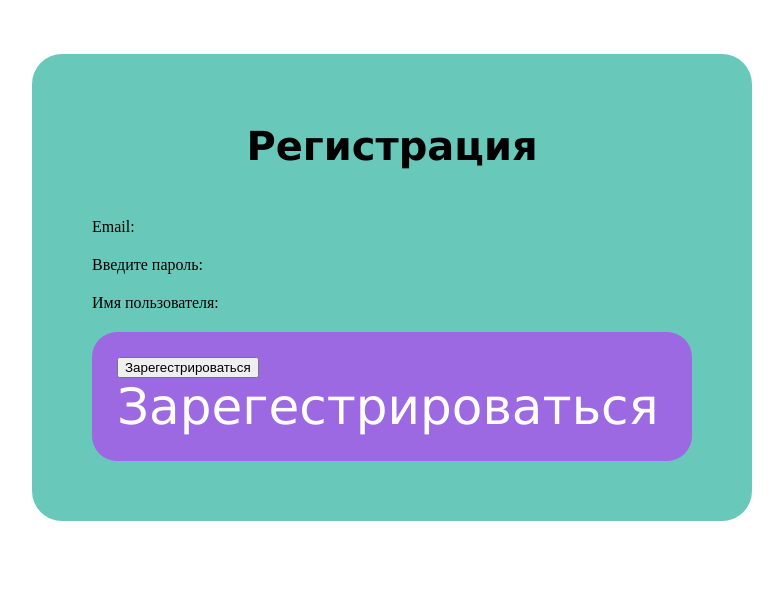
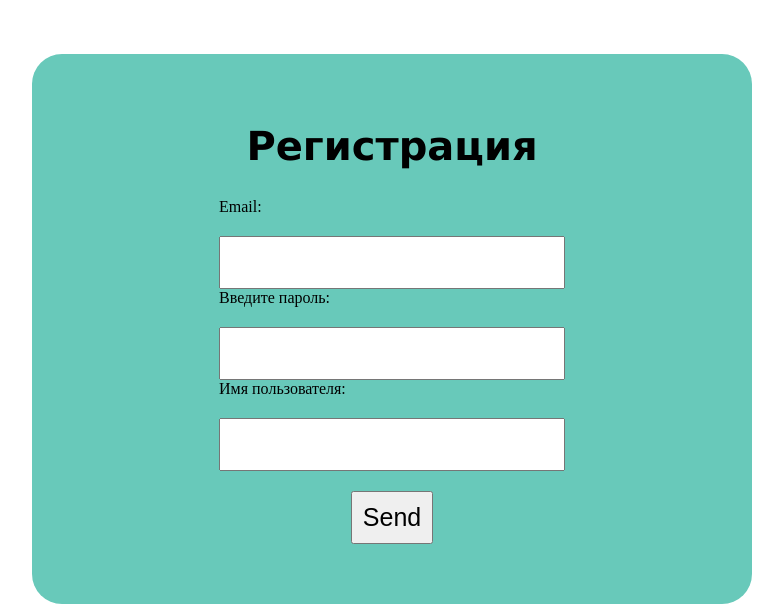
Before and after one commit to rena1gen/DjangoProject, a Django app: page /register in a window 1280 px wide. Shown: the part 246-858 px from the top of the page, without its empty margins (248-1031 px from the left). Before the commit the page ends 767 px from the top, so only its background shows below. Run offline with Django 4.2, Linux system fonts and the light colour scheme.

Commit message:
готовая рега

```diff
--- a/main/templates/mainApp/html/register.html
+++ b/main/templates/mainApp/html/register.html
@@ -1,18 +1,56 @@
-<!-- registration/register.html -->
+{#<!-- registration/register.html -->#}
 {% load static %}
-<form method="post">
-     <link rel="stylesheet" href="{% static 'css/reg.css' %}">
-    <div class="popup-content">
+{#<form method="post">#}
+{#     <link rel="stylesheet" href="{% static 'css/reg.css' %}">#}
+{#    <div class="popup-content">#}
+{#                <div class="popup-title">#}
+{#                    Регистрация#}
+{#    </div><div class="popup-text">#}
+{#    {% csrf_token %}#}
+{#    {% for f in form %}#}
+{#        <p><div class = "popup-text" for ="{{ f.id_for_label }}">{{ f.label }}:</div></p>#}
+{#        <div class = "form-error">{{ f.errors }}</div>#}
+{#        {% endfor %}#}
+{#    <div class="popup-butt">#}
+{#        <button type="submit">Зарегестрироваться</button>#}
+{#                    <a class = "butt" <button type="submit">Зарегестрироваться</button></a>#}
+{#                    </div>#}
+{#</form>#}
+
+<!doctype html>
+<html lang="en">
+<head>
+    <meta charset="UTF-8">
+    <meta name="viewport"
+          content="width=device-width, user-scalable=no, initial-scale=1.0, maximum-scale=1.0, minimum-scale=1.0">
+    <meta http-equiv="X-UA-Compatible" content="ie=edge">
+    <link rel="stylesheet" href="{% static 'css/reg.css' %}">
+    <title>Document</title>
+</head>
+<body>
+    <form method="POST">
+        {% csrf_token %}
+        <div class="popup-content">
                 <div class="popup-title">
                     Регистрация
     </div><div class="popup-text">
-    {% csrf_token %}
-    {% for f in form %}
-        <p><div class = "popup-text" for ="{{ f.id_for_label }}">{{ f.label }}:</div></p>
-        <div class = "form-error">{{ f.errors }}</div>
+        {% for field in form %}
+        <div class="form-group">
+            {{field.label_tag}}
+            <div>{{field}}</div>
+            {% if field.errors%}
+            {% for error in field.errors %}
+            <div class="alert alert-danger">
+                {{error}}
+            </div>
+            {% endfor %}
+            {% endif %}
+        </div>
         {% endfor %}
-    <div class="popup-butt">
-        <button type="submit">Зарегестрироваться</button>
-                    <a class = "butt" <button type="submit">Зарегестрироваться</button></a>
-                    </div>
-</form>
+        </div>
+        <input type="submit" value="Send" >
+
+    </form>
+
+</body>
+</html>
```
